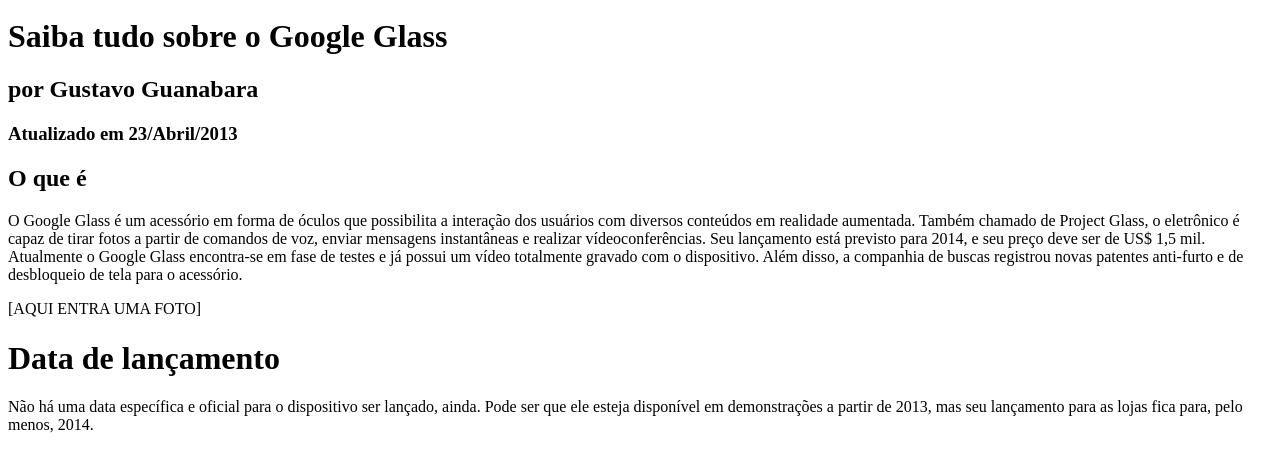
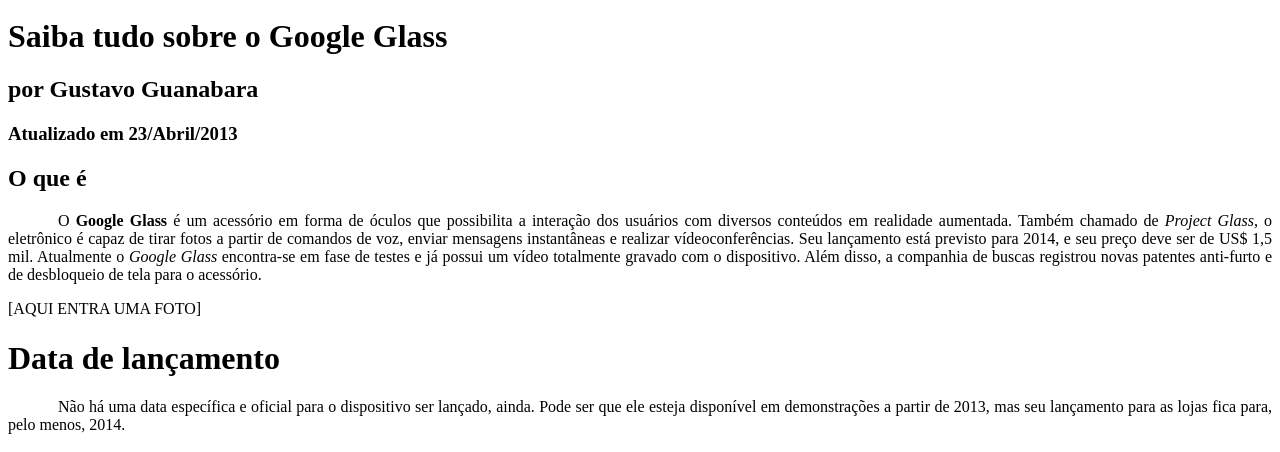
Before and after one commit to mathqs/project-glass, a plain HTML site: page _textos/index-txt.html in a window 1280 px wide. Shown: the part 326-778 px from the top of the page. Drawn offline with Linux system fonts and the light colour scheme; files whose address does not match are found by name.

Commit message:
paragraph2

```diff
--- a/_textos/index-txt.html
+++ b/_textos/index-txt.html
@@ -3,6 +3,12 @@
 <head>
     <meta charset="UTF-8">
     <title>Tudo Sobre Google Glass</title>
+    <style>
+        p{
+            text-align: justify;
+            text-indent: 50px;
+        }
+    </style>
 </head>
 <body>
 <div id="interface">
@@ -31,12 +37,12 @@ Menu Principal
 </hgroup>
 
 <h2>O que é</h2>
-<p>O Google Glass é um acessório em forma de óculos que possibilita a interação dos usuários com diversos conteúdos em realidade aumentada. Também chamado de Project Glass, o eletrônico é capaz de tirar fotos a partir de comandos de voz, enviar mensagens instantâneas e realizar vídeoconferências. Seu lançamento está previsto para 2014, e seu preço deve ser de US$ 1,5 mil. Atualmente o Google Glass encontra-se em fase de testes e já possui um vídeo totalmente gravado com o dispositivo. Além disso, a companhia de buscas registrou novas patentes anti-furto e de desbloqueio de tela para o acessório.</p>
+<p>O <b>Google Glass</b> é um acessório em forma de óculos que possibilita a interação dos usuários com diversos conteúdos em realidade aumentada. Também chamado de <i>Project Glass</i>, o eletrônico é capaz de tirar fotos a partir de comandos de voz, enviar mensagens instantâneas e realizar vídeoconferências. Seu lançamento está previsto para 2014, e seu preço deve ser de US$ 1,5 mil. Atualmente o <em>Google Glass</em> encontra-se em fase de testes e já possui um vídeo totalmente gravado com o dispositivo. Além disso, a companhia de buscas registrou novas patentes anti-furto e de desbloqueio de tela para o acessório.</p>
 
 [AQUI ENTRA UMA FOTO]
 
 <h1>Data de lançamento</h1>
-<hp>Não há uma data específica e oficial para o dispositivo ser lançado, ainda. Pode ser que ele esteja disponível em demonstrações a partir de 2013, mas seu lançamento para as lojas fica para, pelo menos, 2014.</hp>
+<p>Não há uma data específica e oficial para o dispositivo ser lançado, ainda. Pode ser que ele esteja disponível em demonstrações a partir de 2013, mas seu lançamento para as lojas fica para, pelo menos, 2014.</p>
 
 <h1>Especificações Técnicas</h1>
 Tabela Técnica do Google Glass Mar/2013
```
